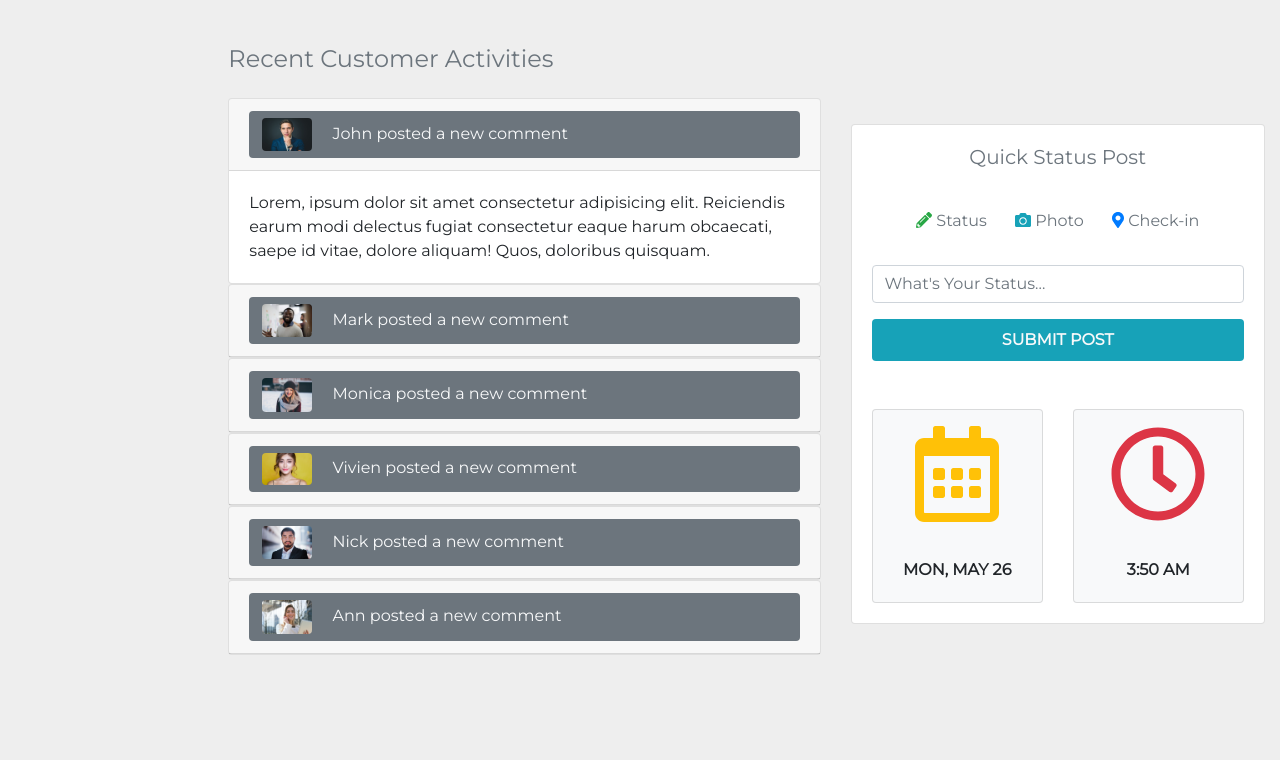
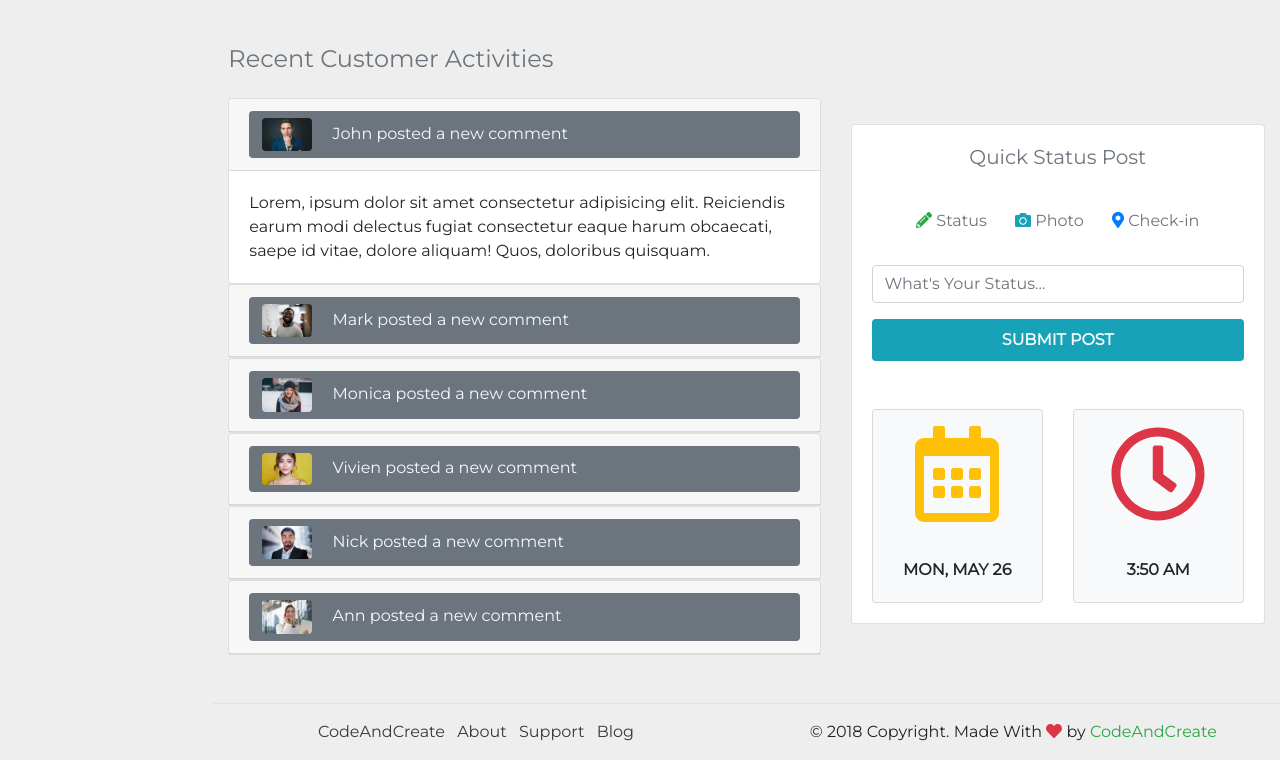
Before and after one commit to kwalczak80/Admin-Dashboard, a plain HTML site: page index.html in a window 1280 px wide. Shown: the part 1420-2180 px from the top of the page. Before the commit the page ends 2123 px from the top, so only its background shows below. Drawn offline with nearby package versions, Linux system fonts and the light colour scheme.

Commit message:
Create footer

```diff
--- a/index.html
+++ b/index.html
@@ -955,6 +955,42 @@
     </section>
     <!-- end of activities / quick post -->
 
+    <!-- footer -->
+    <footer>
+      <div class="container-fluid">
+        <div class="row">
+          <div class="col-xl-10 col-lg-9 col-md-8 ml-auto">
+            <div class="row border-top pt-3">
+              <div class="col-lg-6 text-center">
+                <ul class="list-inline">
+                  <li class="list-inline-item mr-2">
+                    <a href="#" class="text-dark">CodeAndCreate</a>
+                  </li>
+                  <li class="list-inline-item mr-2">
+                    <a href="#" class="text-dark">About</a>
+                  </li>
+                  <li class="list-inline-item mr-2">
+                    <a href="#" class="text-dark">Support</a>
+                  </li>
+                  <li class="list-inline-item mr-2">
+                    <a href="#" class="text-dark">Blog</a>
+                  </li>
+                </ul>
+              </div>
+              <div class="col-lg-6 text-center">
+                <p>
+                  &copy; 2018 Copyright. Made With
+                  <i class="fas fa-heart text-danger"></i> by
+                  <span class="text-success">CodeAndCreate</span>
+                </p>
+              </div>
+            </div>
+          </div>
+        </div>
+      </div>
+    </footer>
+    <!-- end of footer -->
+
     <script
       src="https://code.jquery.com/jquery-3.3.1.slim.min.js"
       integrity="sha384-q8i/X+965DzO0rT7abK41JStQIAqVgRVzpbzo5smXKp4YfRvH+8abtTE1Pi6jizo"
```
